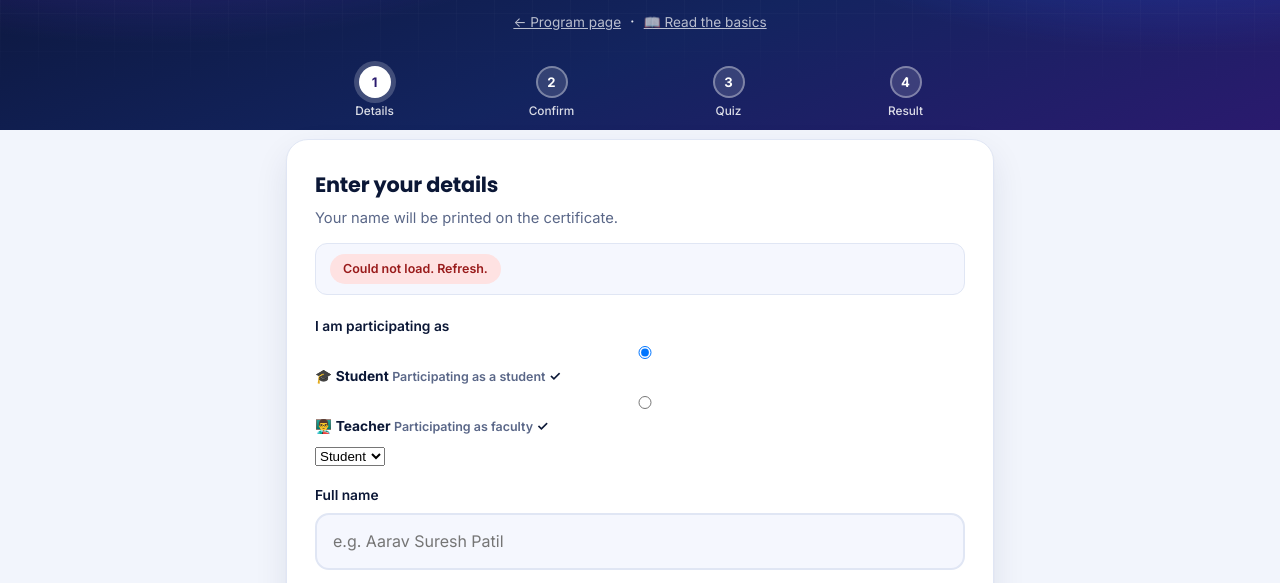
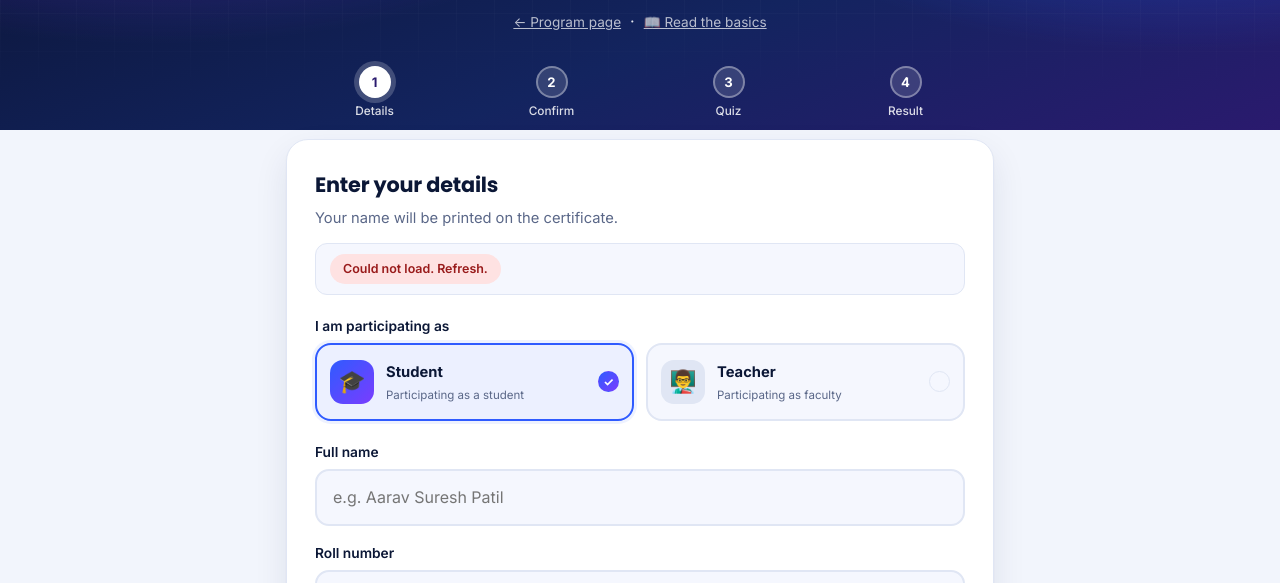
Before and after one commit to pratirajpatil0714-creator/cyber-security-awareness-quiz, a website: page public/quiz.html in a window 1280 px wide. Shown: the part 177-760 px from the top of the page. Drawn offline with Linux system fonts and the light colour scheme; no server answers.

Commit message:
Add participant selection styles to style.css

```diff
--- a/public/style.css
+++ b/public/style.css
@@ -225,14 +225,14 @@ h1, h2, h3 {
   margin-bottom: 16px;
 }
 
-.f label {
+.f > label:not(.participant-card) {
   display: block;
   font-weight: 600;
   font-size: .86rem;
   margin-bottom: 6px;
 }
 
-.f input,
+.f input:not([type="radio"]),
 .f textarea {
   width: 100%;
   padding: 14px 16px;
@@ -245,7 +245,7 @@ h1, h2, h3 {
   transition: .2s;
 }
 
-.f input:focus,
+.f input:not([type="radio"]):focus,
 .f textarea:focus {
   border-color: var(--ac);
   background: var(--card);
@@ -330,6 +330,127 @@ h1, h2, h3 {
   gap: 8px;
   align-items: center;
   flex-wrap: wrap;
+}
+
+/* Participant type selection */
+.participant-field {
+  margin-bottom: 20px;
+}
+
+.participant-heading {
+  display: block;
+  margin-bottom: 10px;
+  font-weight: 600;
+  font-size: .86rem;
+  color: var(--tx);
+}
+
+.participant-options {
+  display: grid;
+  grid-template-columns: repeat(2, minmax(0, 1fr));
+  gap: 12px;
+}
+
+.participant-card {
+  position: relative;
+  display: flex;
+  align-items: center;
+  gap: 12px;
+  min-width: 0;
+  padding: 15px 13px;
+  border: 2px solid var(--bd);
+  border-radius: 16px;
+  background: var(--soft);
+  color: var(--tx);
+  cursor: pointer;
+  transition: border-color .2s, background .2s, box-shadow .2s, transform .2s;
+}
+
+.participant-card:hover {
+  border-color: var(--ac);
+  transform: translateY(-2px);
+}
+
+.participant-card.selected {
+  border-color: var(--ac);
+  background: rgba(47,91,255,.09);
+  box-shadow: 0 0 0 3px rgba(47,91,255,.08);
+}
+
+.participant-card input[type="radio"] {
+  position: absolute;
+  width: 1px;
+  height: 1px;
+  opacity: 0;
+}
+
+.participant-card:focus-within {
+  outline: 2px solid var(--ac);
+  outline-offset: 3px;
+}
+
+.participant-icon {
+  display: grid;
+  place-items: center;
+  flex: 0 0 44px;
+  width: 44px;
+  height: 44px;
+  border-radius: 13px;
+  background: var(--bd);
+  font-size: 22px;
+}
+
+.participant-card.selected .participant-icon {
+  background: linear-gradient(135deg, var(--ac), var(--ac2));
+}
+
+.participant-info {
+  display: flex;
+  flex: 1;
+  flex-direction: column;
+  gap: 3px;
+  min-width: 0;
+}
+
+.participant-info strong {
+  font-size: .92rem;
+  font-weight: 700;
+  color: var(--tx);
+}
+
+.participant-info small {
+  font-size: .72rem;
+  line-height: 1.4;
+  color: var(--mu);
+}
+
+.participant-check {
+  display: grid;
+  place-items: center;
+  flex: 0 0 21px;
+  width: 21px;
+  height: 21px;
+  border: 1.5px solid var(--bd);
+  border-radius: 50%;
+  color: transparent;
+  font-size: 12px;
+  font-weight: 700;
+}
+
+.participant-card.selected .participant-check {
+  color: #fff;
+  border-color: transparent;
+  background: linear-gradient(135deg, var(--ac), var(--ac2));
+}
+
+/* Keep the compatibility select available to JavaScript */
+.participant-value {
+  position: absolute;
+  width: 1px;
+  height: 1px;
+  overflow: hidden;
+  opacity: 0;
+  pointer-events: none;
 }
 
 .top {
@@ -556,3 +677,13 @@ h1, h2, h3 {
     flex: 1 1 100%;
   }
 }
+
+@media (max-width: 420px) {
+  .participant-options {
+    grid-template-columns: 1fr;
+  }
+
+  .participant-card {
+    padding: 13px;
+  }
+}
```
